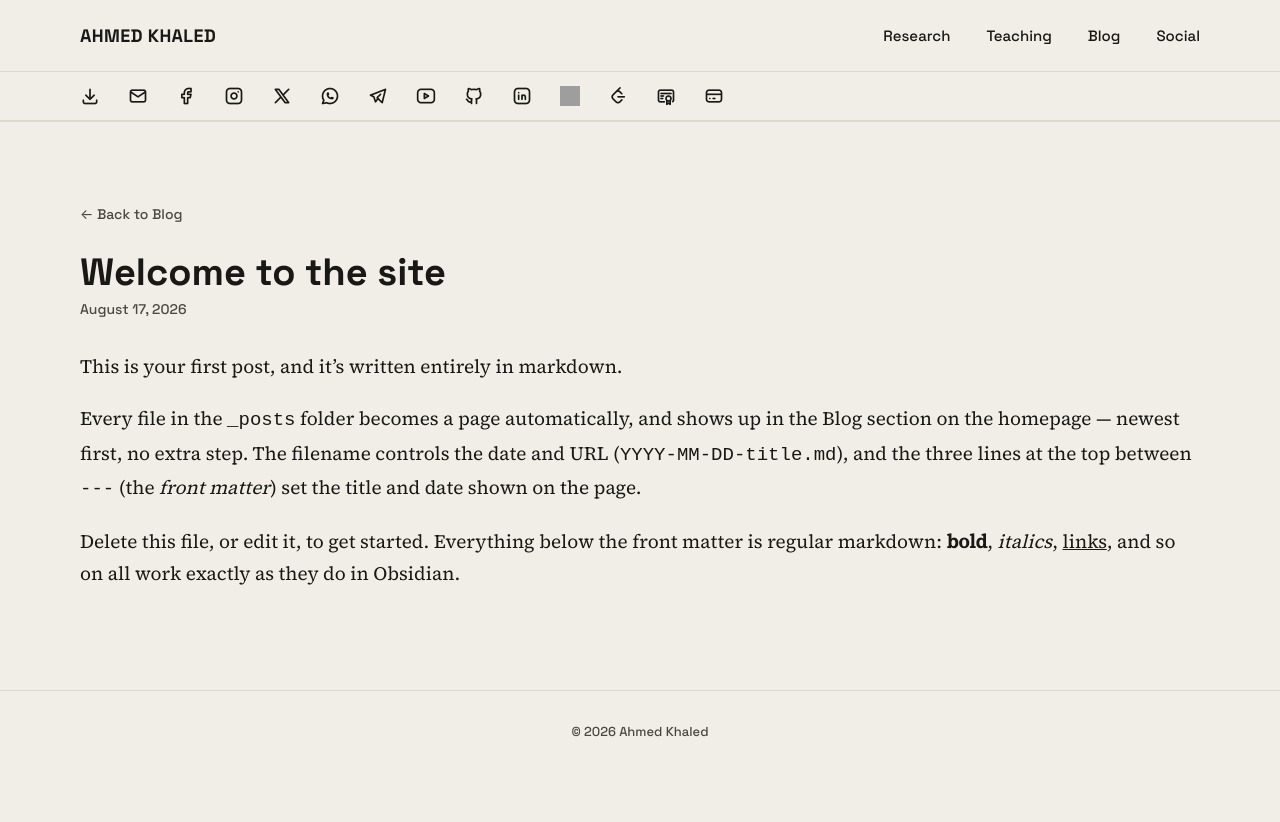
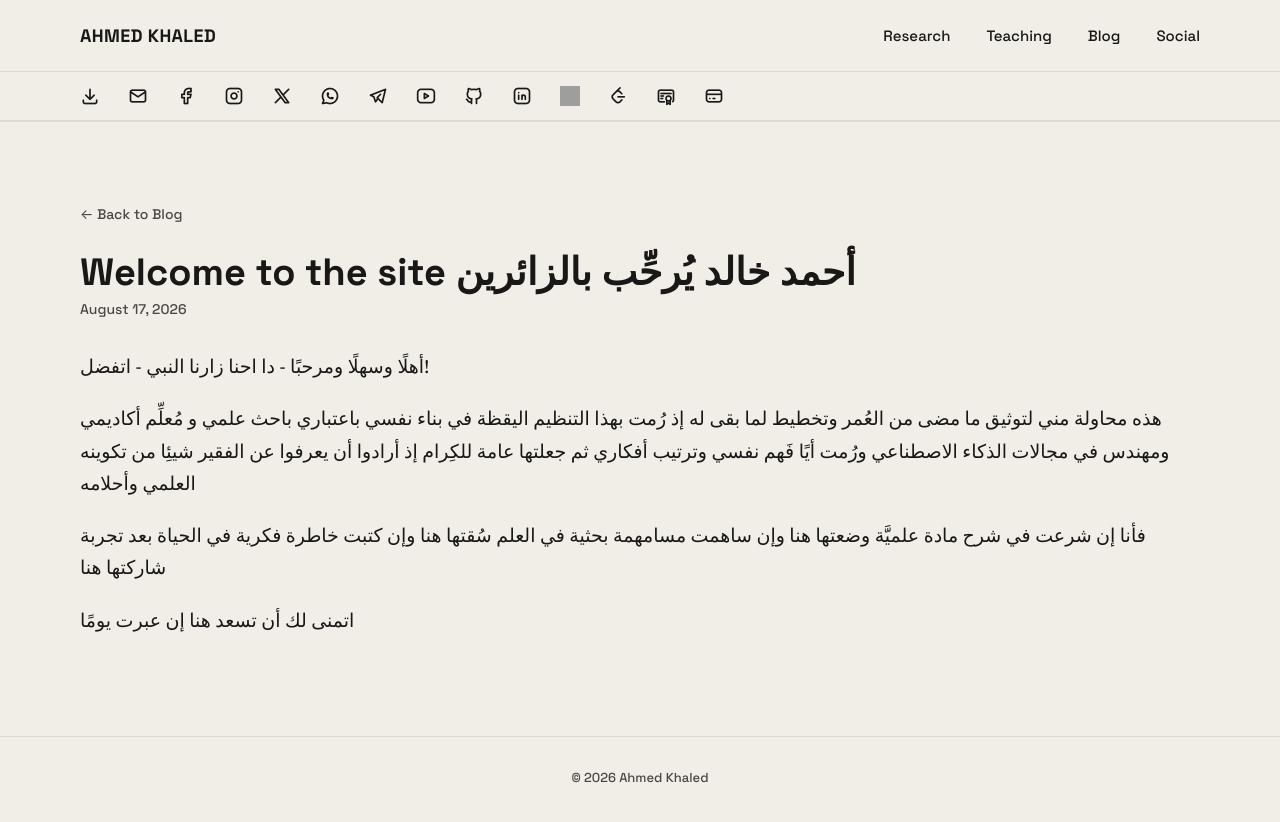
Before and after one commit to sweta-ahmedkhaled/sweta-ahmedkhaled.github.io, a Jekyll site: the page built from _posts/2026-08-17-welcome-to-the-site.md, in a window 1280 px wide. Shown: the top 822 px of the page. Built offline with Jekyll 4.4.1, drawn with Linux system fonts in a browser that asks for light colours; grey boxes are pictures that could not be loaded.

Commit message:
fistt post on blog - welcome

```diff
--- a/_posts/2026-08-17-welcome-to-the-site.md
+++ b/_posts/2026-08-17-welcome-to-the-site.md
@@ -1,11 +1,18 @@
 ---
 layout: post
-title: "Welcome to the site"
+title: "Welcome to the site أحمد خالد يُرحِّب بالزائرين"
 date: 2026-08-17
 ---
 
-This is your first post, and it's written entirely in markdown.
+أهلًا وسهلًا ومرحبًا - دا احنا زارنا النبي - اتفضل!
 
-Every file in the `_posts` folder becomes a page automatically, and shows up in the Blog section on the homepage — newest first, no extra step. The filename controls the date and URL (`YYYY-MM-DD-title.md`), and the three lines at the top between `---` (the *front matter*) set the title and date shown on the page.
+هذه محاولة مني لتوثيق ما مضى من العُمر وتخطيط لما بقى له
+إذ رُمت بهذا التنظيم اليقظة في بناء نفسي باعتباري باحث علمي و مُعلِّم أكاديمي ومهندس في مجالات الذكاء الاصطناعي
+ورُمت أيًا فَهم نفسي وترتيب أفكاري
+ثم جعلتها عامة للكِرام إذ أرادوا أن يعرفوا عن الفقير شيئِا من تكوينه العلمي وأحلامه
 
-Delete this file, or edit it, to get started. Everything below the front matter is regular markdown: **bold**, *italics*, [links](https://example.com), and so on all work exactly as they do in Obsidian.
+فأنا إن شرعت في شرح مادة علميَّة وضعتها هنا
+وإن ساهمت مسامهمة بحثية في العلم سُقتها هنا
+وإن كتبت خاطرة فكرية في الحياة بعد تجربة شاركتها هنا
+
+اتمنى لك أن تسعد هنا إن عبرت يومًا
```
